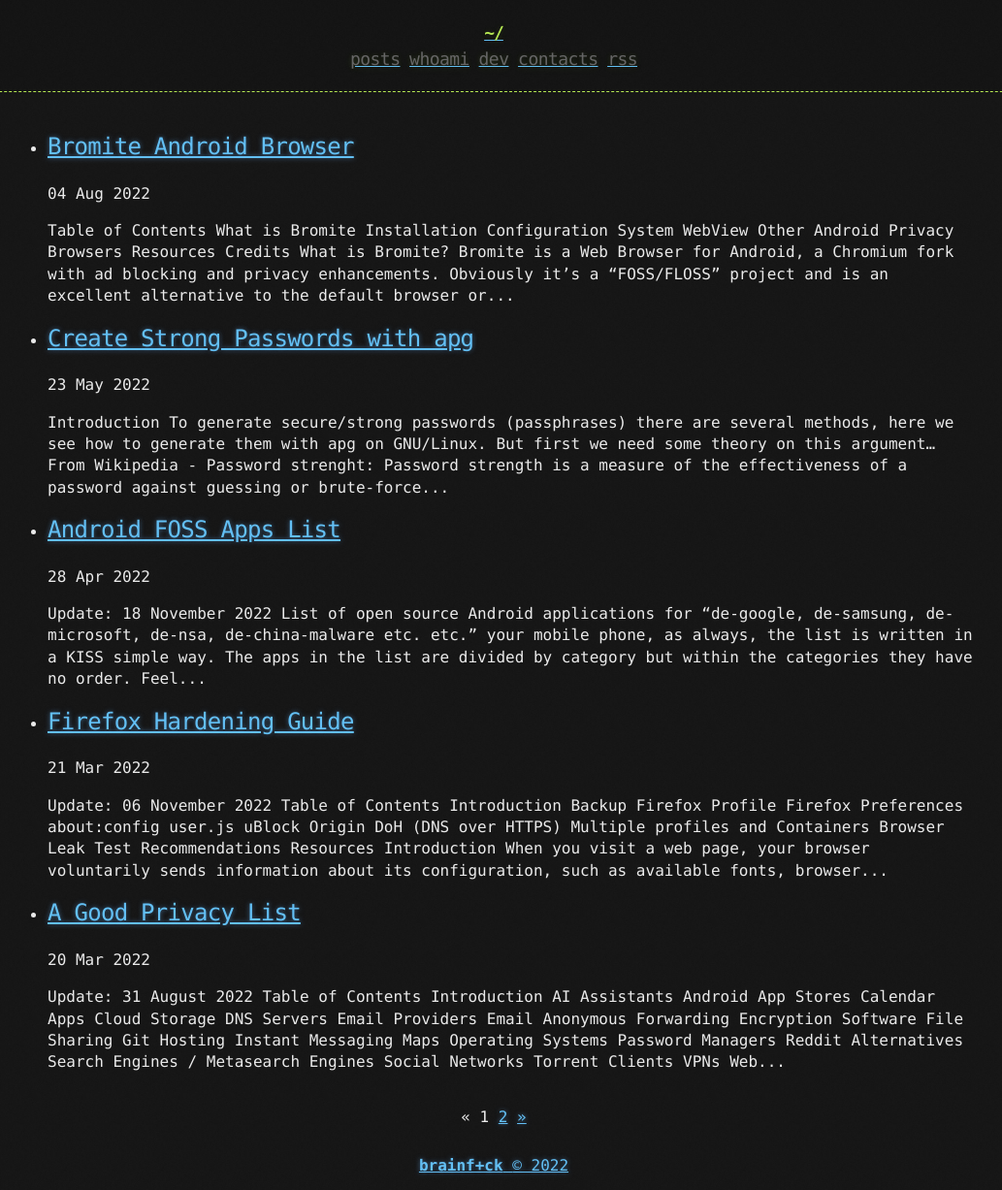
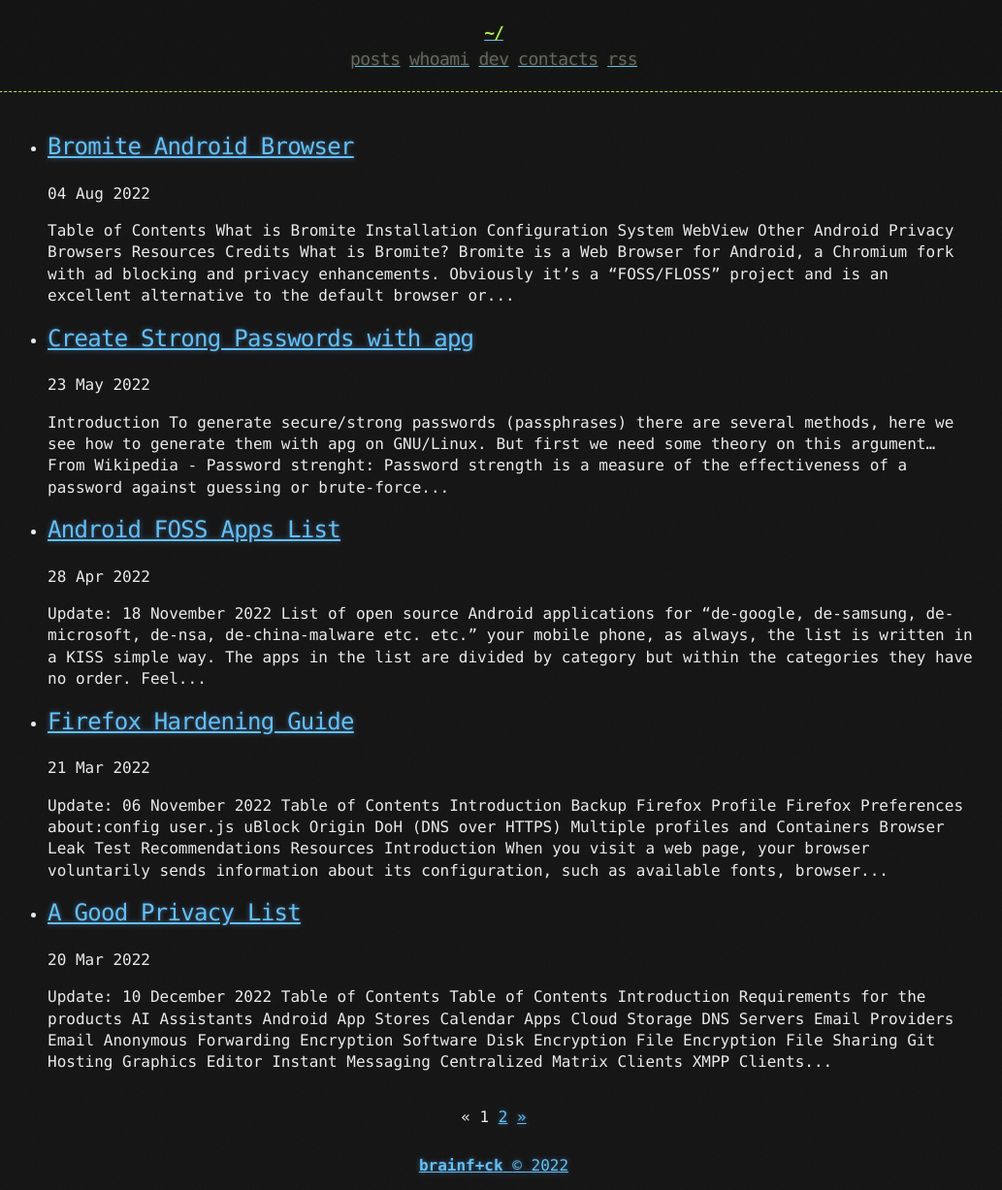
Before and after one commit to brainfucksec/brainfucksec.github.io, a Jekyll site: the page built from blog/index.html, in a window 1280 px wide. Shown: the whole page at 97% size, without its empty margins (131-1164 px from the left). Built offline with Jekyll 4.4.1, drawn with Linux system fonts in a browser that asks for light colours; the list of posts is cut into pages by our own code.

Commit message:
Update post: A Good Privacy List

```diff
--- a/_posts/2022-03-20-a-good-privacy-list.md
+++ b/_posts/2022-03-20-a-good-privacy-list.md
@@ -4,36 +4,61 @@
 date: 2022-03-20
 ---
 
-Update: 31 August 2022
+Update: 10 December 2022
 
 <br>
 
 ## Table of Contents
 
-* [Introduction](#introduction)
-* [AI Assistants](#ai-assistants)
-* [Android App Stores](#android-app-stores)
-* [Calendar Apps](#calendar-apps)
-* [Cloud Storage](#cloud-storage)
-* [DNS Servers](#dns-servers)
-* [Email Providers](#email-providers)
-* [Email Anonymous Forwarding](#email-anonymous-forwarding)
-* [Encryption Software](#encryption-software)
-* [File Sharing](#file-sharing)
-* [Git Hosting](#git-hosting)
-* [Instant Messaging](#instant-messaging)
-* [Maps](#maps)
-* [Operating Systems](#operating-systems)
-* [Password Managers](#password-managers)
-* [Reddit Alternatives](#reddit-alternatives)
-* [Search Engines / Metasearch Engines](#search-engines--metasearch-engines)
-* [Social Networks](#social-networks)
-* [Torrent Clients](#torrent-clients)
-* [VPNs](#vpns)
-* [Web Browsers](#web-browsers)
-* [Wikipedia Alternatives](#wikipedia-alternatives)
-* [YouTube Alternatives](#youtube-alternatives)
-* [Other Privacy and Security Resources](#other-privacy-and-security-resources)
+- [Table of Contents](#table-of-contents)
+- [Introduction](#introduction)
+- [Requirements for the products](#requirements-for-the-products)
+- [AI Assistants](#ai-assistants)
+- [Android App Stores](#android-app-stores)
+- [Calendar Apps](#calendar-apps)
+- [Cloud Storage](#cloud-storage)
+- [DNS Servers](#dns-servers)
+- [Email Providers](#email-providers)
+- [Email Anonymous Forwarding](#email-anonymous-forwarding)
+- [Encryption Software](#encryption-software)
+  - [Disk Encryption](#disk-encryption)
+  - [File Encryption](#file-encryption)
+- [File Sharing](#file-sharing)
+- [Git Hosting](#git-hosting)
+- [Graphics Editor](#graphics-editor)
+- [Instant Messaging](#instant-messaging)
+  - [Centralized](#centralized)
+  - [Matrix Clients](#matrix-clients)
+  - [XMPP Clients](#xmpp-clients)
+  - [P2P](#p2p)
+- [Maps](#maps)
+  - [Mobile](#mobile)
+- [Operating Systems](#operating-systems)
+  - [GNU/Linux Operating Systems](#gnulinux-operating-systems)
+  - [Security-Focused Operating Systems](#security-focused-operating-systems)
+  - [Android-based](#android-based)
+- [Password Managers](#password-managers)
+- [Privacy Frontends](#privacy-frontends)
+  - [Quora](#quora)
+  - [Reddit](#reddit)
+  - [Reddit Mobile Clients](#reddit-mobile-clients)
+  - [Reddit Alternative Communities](#reddit-alternative-communities)
+  - [Twitter](#twitter)
+  - [Wikipedia](#wikipedia)
+  - [YouTube](#youtube)
+  - [YouTube Desktop Clients](#youtube-desktop-clients)
+  - [YouTube Mobile Clients](#youtube-mobile-clients)
+  - [Youtube Alternatives Platforms](#youtube-alternatives-platforms)
+- [Search Engines / Metasearch Engines](#search-engines--metasearch-engines)
+- [Social Networks](#social-networks)
+- [Torrent Clients](#torrent-clients)
+- [VPNs](#vpns)
+- [Web Browsers](#web-browsers)
+  - [Desktop](#desktop)
+  - [Mobile](#mobile-1)
+- [Other Privacy and Security Resources](#other-privacy-and-security-resources)
+  - [Notes](#notes)
+  - [Donations](#donations)
 
 <br>
 
@@ -56,15 +81,18 @@
 I hope this modest work can help to defende you and fight the censorship and oppression we are experiencing especially in recent years, **knowledge is power**, so search, read, and think with your head!
 **In this sector it's very easy to meet organizations and projects that claim to defend privacy but in reality are just mousetraps.**
 
+
+## Requirements for the products
+
 ### Only products that meet the following requirements are included in the list:
 
 * Security first: services that are not a security risk (although this is a very long and complex topic), and that are not in the experimental phase (i.e. the software is in the [alpha phase](https://techterms.com/definition/alpha_software)).
 
-* Open source software and clear references to the application source code, I know that a closed source program doesn't necessarily mean it's malicious, but but I prefer to know that there's code available for everyone to read.
+* Open source software and clear references to the application source code, I know that a closed source program doesn't necessarily mean it's malicious, but I prefer to know that there's code available for everyone to read.
 
-* Clear references to the development team and organization (i.e. "About Me" section).
+* Clear references to the development team and organization (i.e. "About Me" section), if I cannot find easily what is the organization behind the project I prefer to skip to another choice.
 
-* Privacy Policy clear and easily accessible, if I have to click for 10 pages before reading a complicated and obscure privacy policy I consider that there is already something wrong.
+* Privacy Policy clear and easily accessible, if I have to click for 10 pages before reading a complicated and obscure privacy policy I consider that there is something wrong.
 
 * Not sharing data with bad third parties (i.e. No Google, Amazon, Meta (Facebook), Cloudflare and other evil companies), about that argument see: [Notes](#notes)
 
@@ -166,6 +194,12 @@
 * [Gitea](https://gitea.io/en-us/)
 * [Sourcehut](https://sourcehut.org/)
 
+## Graphics Editor
+
+* [GIMP](https://www.gimp.org/)
+* [Krita](https://github.com/KDE/krita)
+* [Inkscape](https://inkscape.org/)
+
 ## Instant Messaging
 
 ### Centralized
@@ -244,22 +278,59 @@
 * [pass](https://www.passwordstore.org/) (Cli)
 * [gopass](https://www.gopass.pw/) (Cli)
 
-## Reddit Alternatives
+## Privacy Frontends
 
-### Privacy Front-end
+### Quora
+
+* [Quetre](https://github.com/zyachel/quetre)
+
+### Reddit
 
 * [Libreddit](https://github.com/spikecodes/libreddit)
 * [teddit](https://teddit.net/)
 
-### Mobile Clients
+### Reddit Mobile Clients
 
 * [Infinity](https://github.com/Docile-Alligator/Infinity-For-Reddit)
 * [Slide](https://github.com/Haptic-Apps/Slide)
 
-### Communities
+### Reddit Alternative Communities
 
 * [Lemmy](https://lemmy.ml/)
 * [Tildes](https://tildes.net/)
+
+### Twitter
+
+* [Nitter](https://nitter.net/)
+
+### Wikipedia
+
+* [Wikiless](https://wikiless.org/)
+
+### YouTube
+
+* [Invidious](https://invidious.io/)
+* [Piped](https://piped.kavin.rocks/)
+
+### YouTube Desktop Clients
+
+* [FreeTube](https://freetubeapp.io/)
+* [youtube-dl](https://ytdl-org.github.io/youtube-dl/) (Cli/Gui)
+* [yt-dlp](https://github.com/yt-dlp/yt-dlp) - (Cli)
+
+### YouTube Mobile Clients
+
+* [NewPipe](https://newpipe.net/)
+* [LibreTube](https://github.com/Libre-tube/LibreTube)
+* [SkyTube](https://skytube-app.com/)
+* [SongTube](https://github.com/SongTube/SongTube-App)
+* [SpotiFlyer](https://shabinder.github.io/SpotiFlyer/) - Download music from Spotify, YouTube and others.
+
+### Youtube Alternatives Platforms
+
+* [BitTube](https://bittube.video/)
+* [PeerTube](https://joinpeertube.org/en/)
+* [DTube](https://d.tube/)
 
 ## Search Engines / Metasearch Engines
 
@@ -321,37 +391,6 @@
 * [FOSS Browser](https://github.com/scoute-dich/browser)
 * [monocles browser](https://codeberg.org/Arne/monocles_browser)
 * [Onion Browser](https://itunes.apple.com/us/app/onion-browser/id519296448) (iOS)
-
-## Wikipedia Alternatives
-
-* [Wikiless](https://wikiless.org/)
-
-## YouTube Alternatives
-
-### Web Front-end
-
-* [Invidious](https://invidious.io/)
-* [Piped](https://piped.kavin.rocks/)
-
-### Desktop Clients
-
-* [FreeTube](https://freetubeapp.io/)
-* [youtube-dl](https://ytdl-org.github.io/youtube-dl/) (Cli/Gui)
-* [yt-dlp](https://github.com/yt-dlp/yt-dlp) - (Cli)
-
-### Mobile Clients
-
-* [NewPipe](https://newpipe.net/)
-* [LibreTube](https://github.com/Libre-tube/LibreTube)
-* [SkyTube](https://skytube-app.com/)
-* [SongTube](https://github.com/SongTube/SongTube-App)
-* [SpotiFlyer](https://shabinder.github.io/SpotiFlyer/) - Download music from Spotify, YouTube and others.
-
-### Video Sharing Alternatives
-
-* [BitTube](https://bittube.video/)
-* [PeerTube](https://joinpeertube.org/en/)
-* [DTube](https://d.tube/)
 
 ## Other Privacy and Security Resources
 
```
Also changed, not shown: other parts of _posts/2022-03-20-a-good-privacy-list.md (+0 -1 lines).
